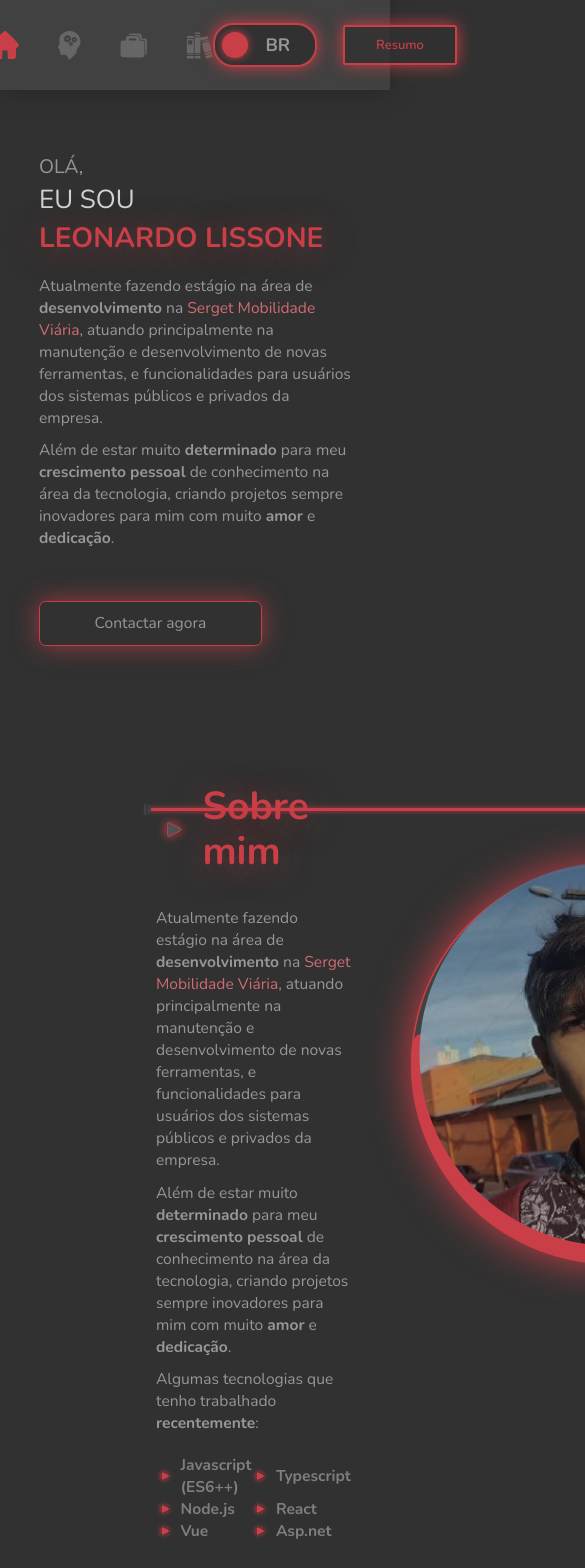
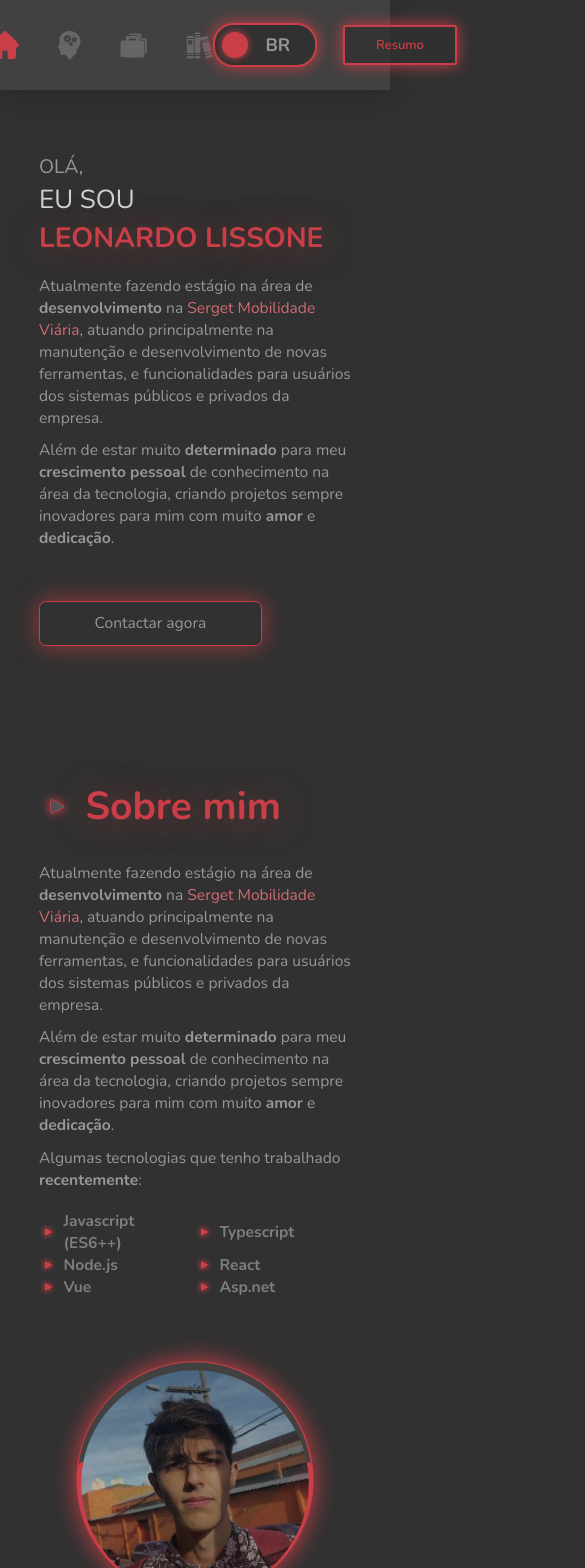
Before and after one commit to Lissone/leonardo-lissone, a Next.js app: page / in a window 390 px wide. Shown: the top 1568 px of the page, 585 px wide, since content can reach past the window. Built offline with nearby package versions, Linux system fonts and the light colour scheme.

Commit message:
feat: responsivity on about component section

```diff
--- a/src/components/About/index.tsx
+++ b/src/components/About/index.tsx
@@ -6,7 +6,6 @@ import {
   Text,
   HighlightText,
   SkillsList,
-  Cable,
   PhotoContainer
 } from './styles'
 
@@ -67,8 +66,6 @@ export function About() {
           </PhotoContainer>
         </Column>
       </Content>
-
-      <Cable src="/images/cable-about.svg" alt="Cabo de led" />
     </Container>
   )
 }
--- a/src/components/About/styles.ts
+++ b/src/components/About/styles.ts
@@ -3,21 +3,47 @@ import styled from 'styled-components'
 export const Container = styled.section`
   width: 100%;
   height: 100vh;
-  padding: 5rem 6rem 0 12rem;
+  padding-top: 5rem;
 
   position: relative;
 
+  display: flex;
+  justify-content: center;
+
   @media (min-width: 1550px) {
     padding-top: 8rem;
+  }
 
-    display: flex;
-    justify-content: center;
+  @media (max-width: 920px) {
+    padding-left: 9rem;
+    padding-right: 4rem;
+
+    justify-content: flex-start;
+  }
+
+  @media (max-width: 770px) {
+    padding-left: 6rem;
+    padding-right: 4rem;
+  }
+
+  @media (max-width: 650px) {
+    padding-left: 3rem;
+    padding-right: 3rem;
   }
 `
 
 export const Content = styled.div`
   display: flex;
   gap: 20rem;
+
+  @media (max-width: 1500px) {
+    gap: 13rem;
+  }
+
+  @media (max-width: 1300px) {
+    flex-direction: column;
+    gap: 0;
+  }
 `
 
 export const Column = styled.div`
@@ -37,6 +63,11 @@ export const Heading = styled.div`
     text-shadow: 0rem 0.25rem 2.5rem rgba(202, 62, 71, 0.5);
 
     color: var(--red-400);
+
+    @media (max-width: 360px) {
+      font-size: 2.7rem;
+      line-height: 3.2rem;
+    }
   }
 `
 
@@ -51,6 +82,10 @@ export const Text = styled.div`
 
   p {
     font-size: 1.2rem;
+  }
+
+  @media (max-width: 920px) {
+    max-width: 100%;
   }
 `
 
@@ -94,19 +129,46 @@ export const PhotoContainer = styled.div`
   img:nth-child(2) {
     top: 6rem;
   }
-`
 
-export const Cable = styled.img`
-  margin: 0 auto;
+  @media (max-width: 1500px) {
+    img {
+      width: 28rem;
+      height: 28rem;
+    }
 
-  position: absolute;
+    img:nth-child(2) {
+      width: 22rem;
+      height: 22rem;
 
-  top: 6.5rem;
-  left: 11rem;
-  right: 0;
+      top: 6rem;
+    }
+  }
 
-  @media (min-width: 1550px) {
-    top: 9.5rem;
-    left: 25rem;
+  @media (max-width: 1300px) {
+    img {
+      width: 28rem;
+      height: 28rem;
+    }
+
+    img:nth-child(2) {
+      width: 22rem;
+      height: 22rem;
+
+      top: 6rem;
+    }
+  }
+
+  @media (max-width: 420px) {
+    img {
+      width: 22rem;
+      height: 22rem;
+    }
+
+    img:nth-child(2) {
+      width: 17.5rem;
+      height: 17.5rem;
+
+      top: 5.5rem;
+    }
   }
 `
```
